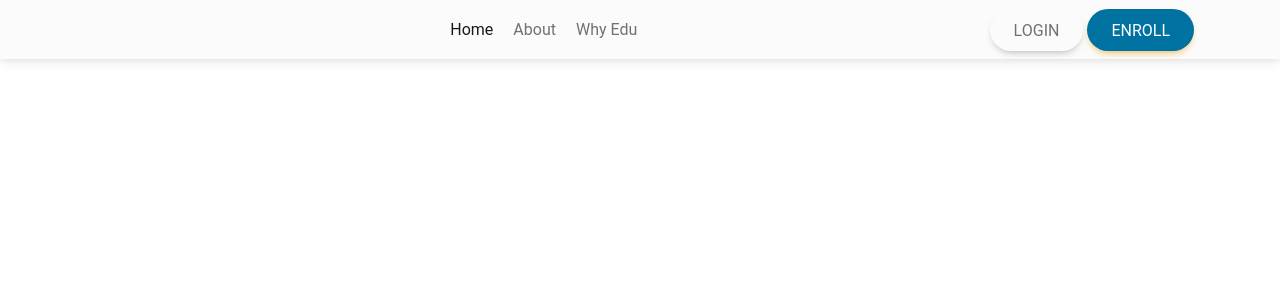
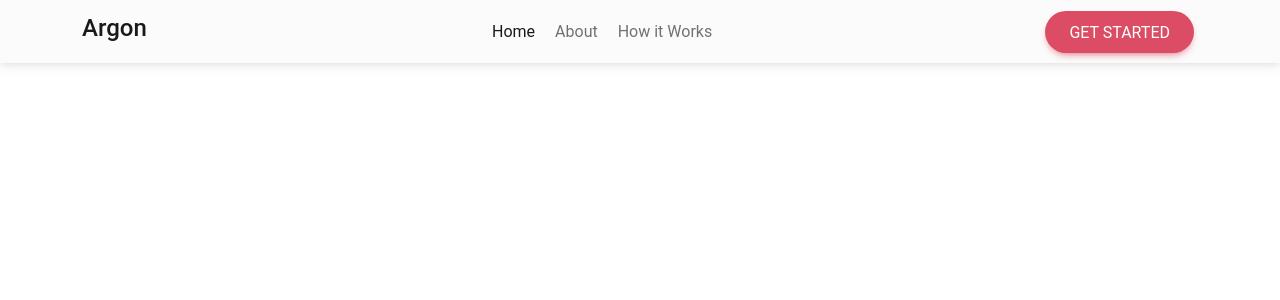
Before and after one commit to HassanBahati/block-land-, a React (Create React App) app in the folder client/: page / in a window 1280 px wide. Shown: the top 300 px of the page. Built offline with nearby package versions, Linux system fonts and the light colour scheme.

Commit message:
styled navbar

```diff
--- a/client/src/components/ui/MainNavigation.js
+++ b/client/src/components/ui/MainNavigation.js
@@ -4,7 +4,7 @@ const MainNavigation = () => {
         <div class="container justify-content-between">
           <div class="d-flex">
             <a class="navbar-brand" href="#">
-             <img alt="" src=""/>
+             <h4>Argon</h4>
             </a>
             <button
               class="navbar-toggler"
@@ -32,23 +32,17 @@ const MainNavigation = () => {
             </li>
             <li class="nav-item me-3 me-lg-1">
               <a class="nav-link" href="#">
-                Why Edu
+                How it Works
               </a>
             </li>
           </ul>
           <ul class="navbar-nav flex-row">
             <li class="nav-item me-3 me-lg-1">
-              <a class="nav-link btn btn-outline btn-rounded px-4" href="/log-in">
-                Login
-              </a>
-            </li>
-            <li class="nav-item me-3 me-lg-1">
               <a
-                class="nav-link btn btn-warning btn-rounded px-4"
+                class="nav-link btn btn-danger btn-rounded  text-white px-4"
                 href="#"
-                style={{ backgroundColor: "#0072A1", color: "white" }}
               >
-                Enroll
+                Get Started
               </a>
             </li>
           </ul>
```
